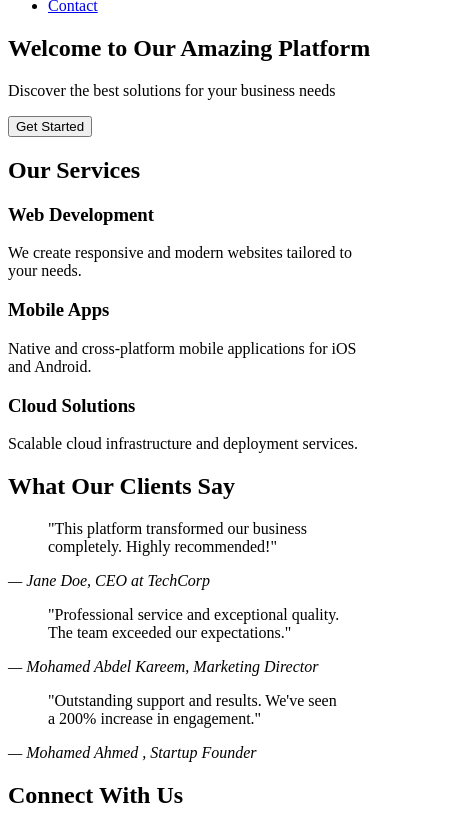
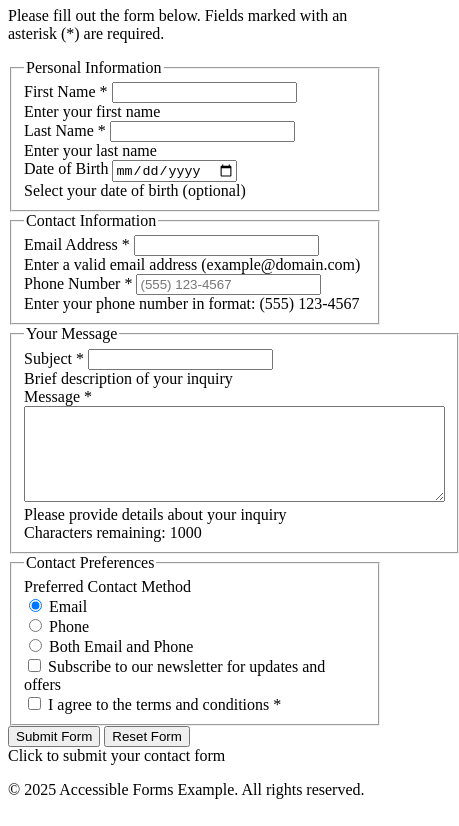
Before and after one commit to Mohamd-Abdelkreem/DEPI, a plain HTML site: page Assignment 1/index.html in a window 390 px wide. Shown: the part 73-899 px from the top of the page, 459 px wide, since content can reach past the window. Drawn offline with Linux system fonts and the light colour scheme.

Commit message:
Task 4: Create Accessible Form With Validations
Features implemented:
- All inputs have proper <label for=""> associations
- Email input with pattern validation
- Phone number input with pattern validation
- Date picker for birth date
- Textarea for message with character counter
- Required fields marked with asterisks
- Multiple fieldsets with legends for organization
- Comprehensive aria attributes (aria-describedby, aria-invalid, role, aria-live)
- Form validation patterns for email and phone
- Radio buttons and checkboxes with proper labels
- Accessibility features like screen reader support

```diff
--- a/Assignment 1/index.html
+++ b/Assignment 1/index.html
@@ -3,109 +3,179 @@
   <head>
     <meta charset="UTF-8" />
     <meta name="viewport" content="width=device-width, initial-scale=1.0" />
-    <title>Landing Page</title>
+    <title>Accessible Form With Validations</title>
   </head>
   <body>
-    <!-- Navbar -->
     <header>
-      <nav>
-        <ul>
-          <li><a href="#home">Home</a></li>
-          <li><a href="#about">About</a></li>
-          <li><a href="#services">Services</a></li>
-          <li><a href="#contact">Contact</a></li>
-        </ul>
-      </nav>
+      <h1>Accessible Contact Form</h1>
+      <p>Please fill out the form below. Fields marked with an asterisk (*) are required.</p>
     </header>
 
     <main>
-      <!-- Hero Section -->
-      <section id="hero">
-        <h1>Welcome to Our Amazing Platform</h1>
-        <p>Discover the best solutions for your business needs</p>
-        <button type="button">Get Started</button>
-      </section>
+      <form action="/submit-contact" method="post" novalidate>
+        <!-- Personal Information Fieldset -->
+        <fieldset>
+          <legend>Personal Information</legend>
 
-      <!-- Services Section -->
-      <section id="services">
-        <h2>Our Services</h2>
+          <div>
+            <label for="firstName">First Name *</label>
+            <input
+              type="text"
+              id="firstName"
+              name="firstName"
+              required
+              aria-describedby="firstName-error firstName-help"
+              aria-invalid="false"
+            />
+            <div id="firstName-help">Enter your first name</div>
+            <div id="firstName-error" role="alert" aria-live="polite"></div>
+          </div>
+
+          <div>
+            <label for="lastName">Last Name *</label>
+            <input
+              type="text"
+              id="lastName"
+              name="lastName"
+              required
+              aria-describedby="lastName-error lastName-help"
+              aria-invalid="false"
+            />
+            <div id="lastName-help">Enter your last name</div>
+            <div id="lastName-error" role="alert" aria-live="polite"></div>
+          </div>
+
+          <div>
+            <label for="birthDate">Date of Birth</label>
+            <input
+              type="date"
+              id="birthDate"
+              name="birthDate"
+              aria-describedby="birthDate-help"
+              aria-invalid="false"
+            />
+            <div id="birthDate-help">Select your date of birth (optional)</div>
+          </div>
+        </fieldset>
+
+        <!-- Contact Information Fieldset -->
+        <fieldset>
+          <legend>Contact Information</legend>
+
+          <div>
+            <label for="email">Email Address *</label>
+            <input
+              type="email"
+              id="email"
+              name="email"
+              required
+              pattern="[a-zA-Z0-9._%+-]+@[a-zA-Z0-9.-]+\.[a-zA-Z]{2,}"
+              aria-describedby="email-error email-help"
+              aria-invalid="false"
+            />
+            <div id="email-help">Enter a valid email address (example@domain.com)</div>
+            <div id="email-error" role="alert" aria-live="polite"></div>
+          </div>
+
+          <div>
+            <label for="phone">Phone Number *</label>
+            <input
+              type="tel"
+              id="phone"
+              name="phone"
+              required
+              pattern="^(\+?1-?)?(\([0-9]{3}\)|[0-9]{3})[\s\-]?[\0-9]{3}[\s\-]?[0-9]{4}$"
+              placeholder="(555) 123-4567"
+              aria-describedby="phone-error phone-help"
+              aria-invalid="false"
+            />
+            <div id="phone-help">Enter your phone number in format: (555) 123-4567</div>
+            <div id="phone-error" role="alert" aria-live="polite"></div>
+          </div>
+        </fieldset>
+
+        <!-- Message Fieldset -->
+        <fieldset>
+          <legend>Your Message</legend>
+
+          <div>
+            <label for="subject">Subject *</label>
+            <input
+              type="text"
+              id="subject"
+              name="subject"
+              required
+              aria-describedby="subject-error subject-help"
+              aria-invalid="false"
+            />
+            <div id="subject-help">Brief description of your inquiry</div>
+            <div id="subject-error" role="alert" aria-live="polite"></div>
+          </div>
+
+          <div>
+            <label for="message">Message *</label>
+            <textarea
+              id="message"
+              name="message"
+              rows="6"
+              cols="50"
+              required
+              maxlength="1000"
+              aria-describedby="message-error message-help message-counter"
+              aria-invalid="false"
+            ></textarea>
+            <div id="message-help">Please provide details about your inquiry</div>
+            <div id="message-counter">Characters remaining: 1000</div>
+            <div id="message-error" role="alert" aria-live="polite"></div>
+          </div>
+        </fieldset>
+
+        <!-- Preferences Fieldset -->
+        <fieldset>
+          <legend>Contact Preferences</legend>
+
+          <div role="group" aria-labelledby="contact-method-legend">
+            <div id="contact-method-legend">Preferred Contact Method</div>
+
+            <div>
+              <input type="radio" id="contact-email" name="contactMethod" value="email" checked />
+              <label for="contact-email">Email</label>
+            </div>
+
+            <div>
+              <input type="radio" id="contact-phone" name="contactMethod" value="phone" />
+              <label for="contact-phone">Phone</label>
+            </div>
+
+            <div>
+              <input type="radio" id="contact-both" name="contactMethod" value="both" />
+              <label for="contact-both">Both Email and Phone</label>
+            </div>
+          </div>
+
+          <div>
+            <input type="checkbox" id="newsletter" name="newsletter" value="yes" />
+            <label for="newsletter">Subscribe to our newsletter for updates and offers</label>
+          </div>
+
+          <div>
+            <input type="checkbox" id="terms" name="terms" value="agreed" required aria-describedby="terms-error" />
+            <label for="terms">I agree to the terms and conditions *</label>
+            <div id="terms-error" role="alert" aria-live="polite"></div>
+          </div>
+        </fieldset>
+
+        <!-- Form Actions -->
         <div>
-          <article>
-            <h3>Web Development</h3>
-            <p>
-              We create responsive and modern websites tailored to your needs.
-            </p>
-          </article>
-
-          <article>
-            <h3>Mobile Apps</h3>
-            <p>
-              Native and cross-platform mobile applications for iOS and Android.
-            </p>
-          </article>
-
-          <article>
-            <h3>Cloud Solutions</h3>
-            <p>Scalable cloud infrastructure and deployment services.</p>
-          </article>
+          <button type="submit" aria-describedby="submit-help">Submit Form</button>
+          <button type="reset">Reset Form</button>
+          <div id="submit-help">Click to submit your contact form</div>
         </div>
-      </section>
-
-      <!-- Testimonials Section -->
-      <section id="testimonials">
-        <h2>What Our Clients Say</h2>
-        <article>
-          <blockquote>
-            <p>
-              "This platform transformed our business completely. Highly
-              recommended!"
-            </p>
-          </blockquote>
-          <cite>— Jane Doe, CEO at TechCorp</cite>
-        </article>
-
-        <article>
-          <blockquote>
-            <p>
-              "Professional service and exceptional quality. The team exceeded
-              our expectations."
-            </p>
-          </blockquote>
-          <cite>— Mohamed Abdel Kareem, Marketing Director</cite>
-        </article>
-
-        <article>
-          <blockquote>
-            <p>
-              "Outstanding support and results. We've seen a 200% increase in
-              engagement."
-            </p>
-          </blockquote>
-          <cite>— Mohamed Ahmed , Startup Founder</cite>
-        </article>
-      </section>
+      </form>
     </main>
 
-    <!-- Footer with Social Icons -->
-    <footer id="contact">
-      <h2>Connect With Us</h2>
-      <nav aria-label="Social Media Links">
-        <ul>
-          <li>
-            <a href="https://facebook.com" aria-label="Facebook">Facebook</a>
-          </li>
-          <li>
-            <a href="https://twitter.com" aria-label="Twitter">Twitter</a>
-          </li>
-          <li>
-            <a href="https://instagram.com" aria-label="Instagram">Instagram</a>
-          </li>
-          <li>
-            <a href="https://linkedin.com" aria-label="LinkedIn">LinkedIn</a>
-          </li>
-        </ul>
-      </nav>
-      <p>&copy; 2025 Company Name. All rights reserved.</p>
+    <footer>
+      <p>&copy; 2025 Accessible Forms Example. All rights reserved.</p>
     </footer>
   </body>
 </html>
```
